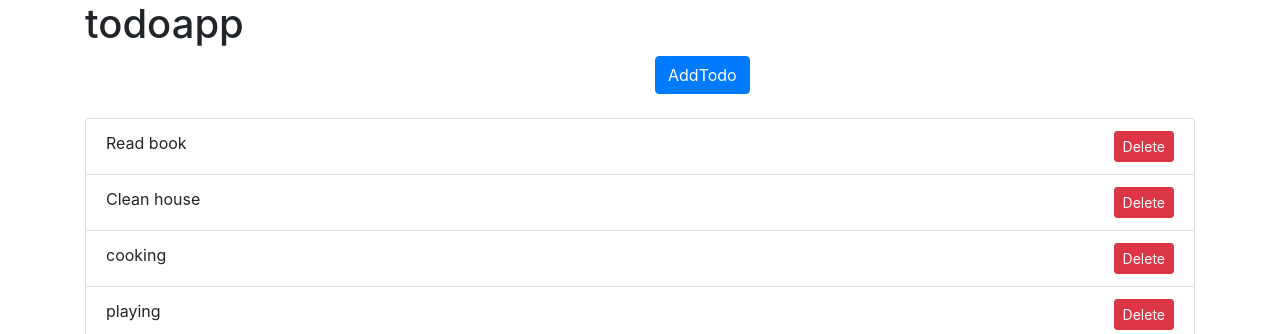
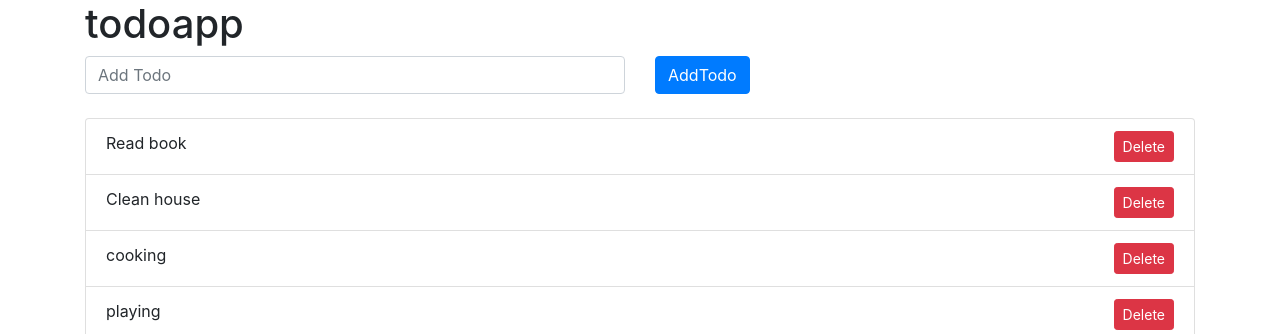
Before and after one commit to olaniyi900/django-tutorial, a Django app: page /todoapp/ in a window 1280 px wide. Shown: the part 56-390 px from the top of the page. Run offline with Django 3.2, Linux system fonts and the light colour scheme; data comes from the database, SQL or seed files in the repository; both versions use the stored data as it was after the commit; some libraries are stand-ins or nearby versions.

Commit message:
function base create view

```diff
--- a/todoapp/templates/todoapp/todo_list.html
+++ b/todoapp/templates/todoapp/todo_list.html
@@ -1,5 +1,5 @@
 {% extends 'todoapp/base.html' %}
-{% load crispy_forms_tags %}
+{% comment %} {% load crispy_forms_tags %} {% endcomment %}
 {% block title_block %}
 todoapp
 {% endblock  %}
@@ -10,8 +10,8 @@ todoapp
     {% csrf_token %}
   <div class="row">
     <div class="col">
-      {{ form|crispy }}
-      {% comment %} <input type="text" class="form-control" placeholder="Add Todo"> {% endcomment %}
+      {% comment %} {{ form|crispy }} {% endcomment %}
+      <input type="text" class="form-control" name="todo" placeholder="Add Todo">
     </div>
     <div class="col">
       <input type="submit" class="btn btn-primary" value="AddTodo">
@@ -22,7 +22,9 @@ todoapp
 {% for todo in todo_list %}
   <li class="list-group-item">
   {{ todo.text }}
+
   <button type="button" class="btn btn-danger btn-sm float-right">Delete</button>
+
   </li>
   {% endfor %}
 </ul>
--- a/todoapp/urls.py
+++ b/todoapp/urls.py
@@ -4,5 +4,7 @@ from . import views
 
 urlpatterns = [
     path('', views.TodoListView.as_view(), name='todo'),
-    path('new/', views.TodoCreateView.as_view(), name='todo_new'),
+    path('new/', views.todoCreate, name='todo_create'),
+    # path('<int:todo_id>/delete/', views.todoDelete, name='todo_delete'),
+    #path('new/', views.TodoCreateView.as_view(), name='todo_new'),
 ]
--- a/todoapp/views.py
+++ b/todoapp/views.py
@@ -1,6 +1,6 @@
-from django.shortcuts import render
+from django.shortcuts import render, redirect
 from django.views.generic import ListView
-from django.views.generic.edit import CreateView, DeleteView, UpdateView
+# from django.views.generic.edit import CreateView, DeleteView, UpdateView
 
 from .models import Todo
 
@@ -9,11 +9,27 @@ class TodoListView(ListView):
     model = Todo
 
 
-class TodoCreateView(CreateView):
-    model = Todo
-    success_url = '/todoapp/'
-    template_name = 'todoapp/todo_list.html'
-    fields = ['text']
 
-    def get_queryset(self):
-        return Todo.objects.all()
+
+def todoCreate(request):
+    qs = Todo.objects.all()
+    todo_item = request.POST['todo']
+    Todo.objects.create(text=todo_item)
+    return render(request, 'todoapp/todo_list.html', {'todo_list':qs})
+
+
+# def todoDelete(request, todo_id):
+#     todo_item = Todo.objects.get(id=todo_id)
+#     todo_item.delete()
+#     return redirct('todo_create')
+
+
+
+# class TodoCreateView(CreateView):
+#     model = Todo
+#     success_url = '/todoapp/'
+#     template_name = 'todoapp/todo_list.html'
+#     fields = ['text']
+
+#     def get_queryset(self):
+#         return Todo.objects.all()
```
Also changed, not shown: db.sqlite3.
